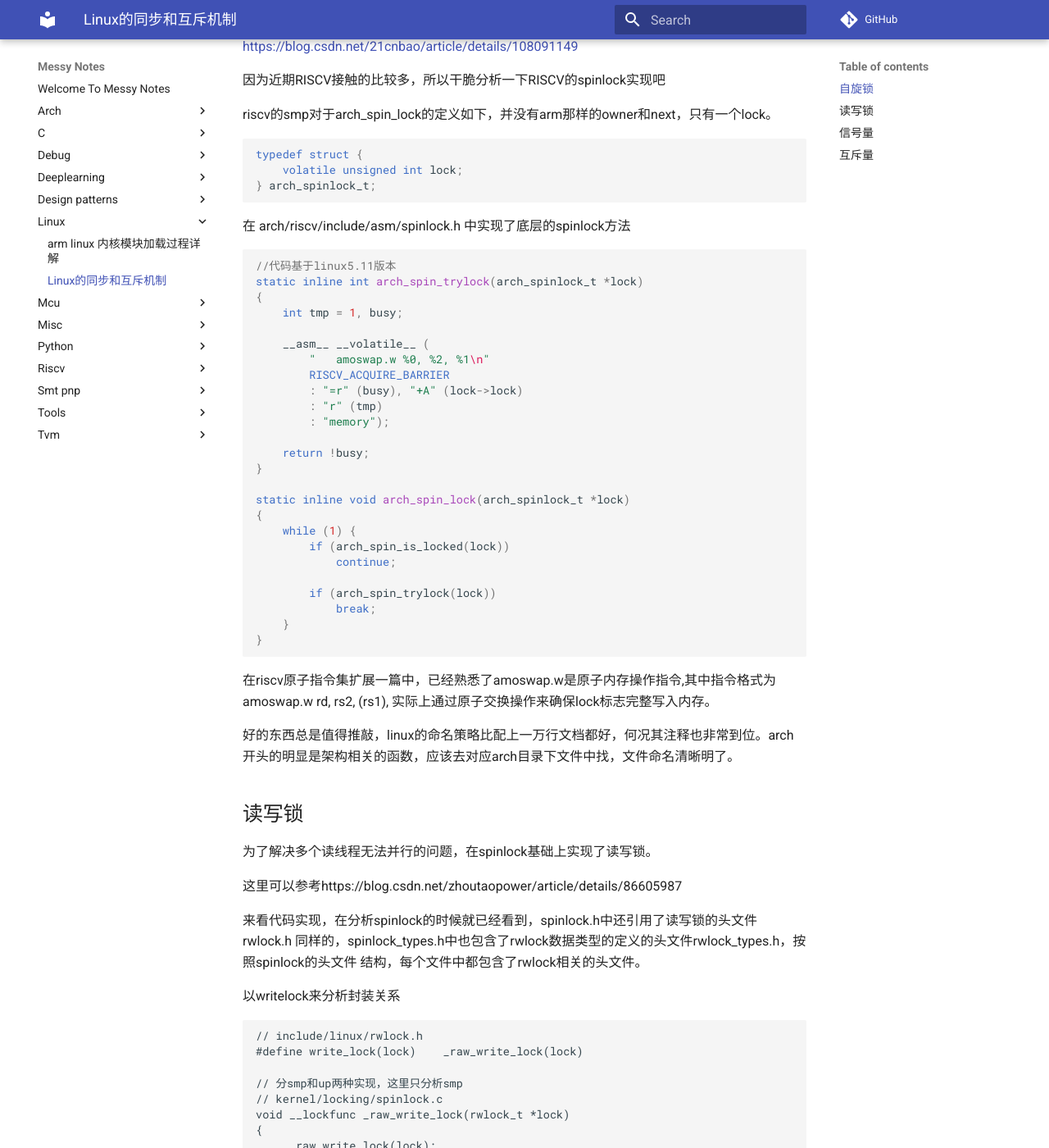
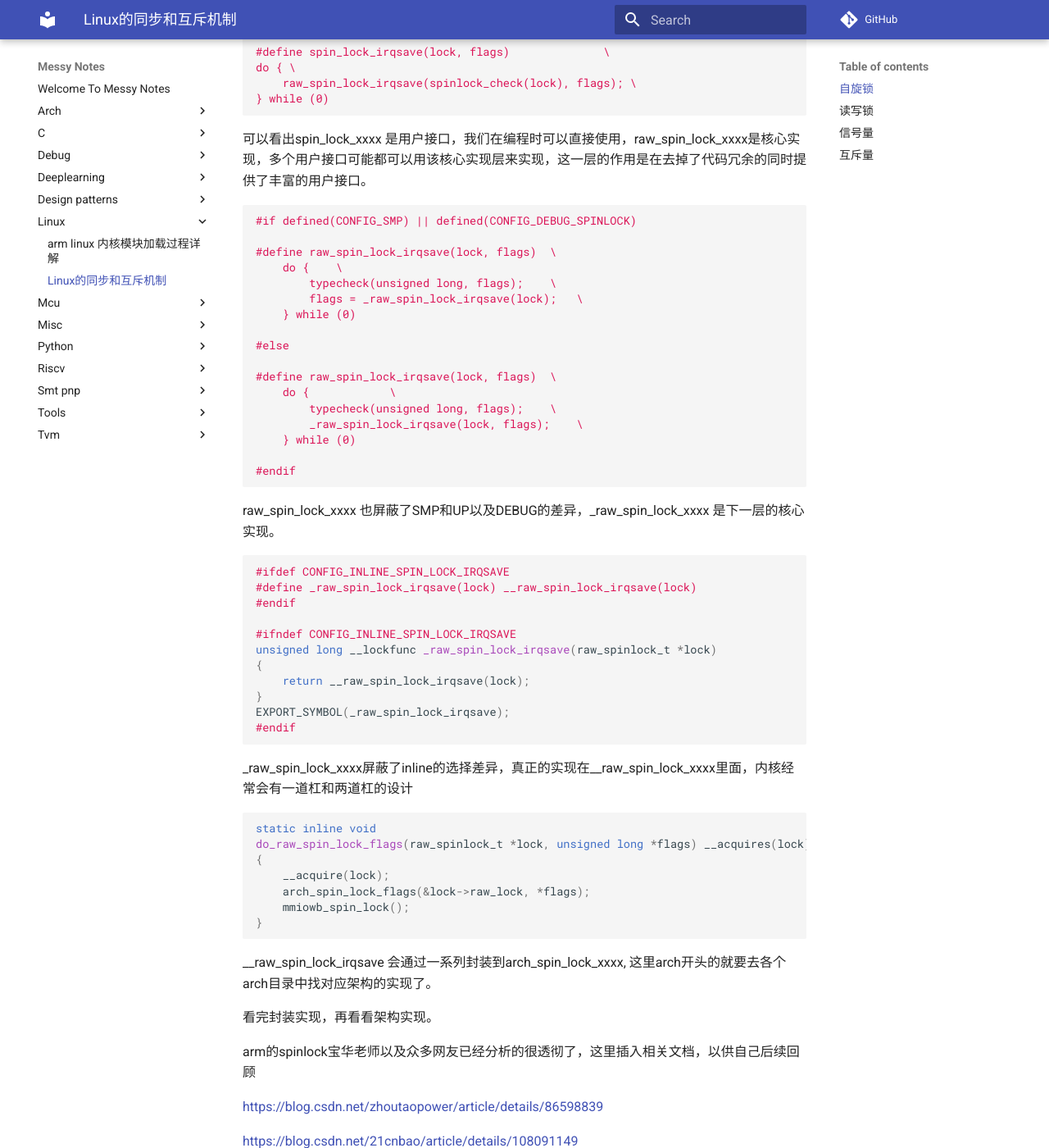
Before and after one commit to chsgcxy/messy_notes, an MkDocs documentation site: the page built from docs/linux/sync-and-exclusion.md, in a window 1280 px wide and 1400 px high, scrolled down 1165 px. Shown: the whole window at 82% size. Built offline with MkDocs 1.6.1 and Material for MkDocs 9.7.7, drawn with Linux system fonts in a browser that asks for light colours; comment, search, counter and statistics services are not loaded; some of the changed text lies outside the part shown.

Commit message:
update sync-and-exclusion

````diff
--- a/docs/linux/sync-and-exclusion.md
+++ b/docs/linux/sync-and-exclusion.md
@@ -24,6 +24,72 @@
 包含架构无关的API层以及架构相关的arch层。
 
 ![spinlock文件关系](../imgs/spinlock_files.png)
+
+以spin_lock_irqsave举例来分析内核的设计思路，与此同时，更加印证了所有计算机系统问题都可以通过增加一层来解决，如果不行，
+再加一层。
+
+spinlock.h中的定义如下
+
+```c
+#define spin_lock_irqsave(lock, flags)              \
+do { \
+    raw_spin_lock_irqsave(spinlock_check(lock), flags); \
+} while (0)
+```
+
+可以看出spin_lock_xxxx 是用户接口，我们在编程时可以直接使用，raw_spin_lock_xxxx是核心实现，多个用户接口可能都可以用该核心实现层来实现，这一层的作用是在去掉了代码冗余的同时提供了丰富的用户接口。
+
+```c
+#if defined(CONFIG_SMP) || defined(CONFIG_DEBUG_SPINLOCK)
+
+#define raw_spin_lock_irqsave(lock, flags)  \
+    do {    \
+        typecheck(unsigned long, flags);    \
+        flags = _raw_spin_lock_irqsave(lock);   \
+    } while (0)
+
+#else
+
+#define raw_spin_lock_irqsave(lock, flags)  \
+    do {            \
+        typecheck(unsigned long, flags);    \
+        _raw_spin_lock_irqsave(lock, flags);    \
+    } while (0)
+
+#endif
+```
+
+raw_spin_lock_xxxx 也屏蔽了SMP和UP以及DEBUG的差异，_raw_spin_lock_xxxx 是下一层的核心实现。
+
+```c
+#ifdef CONFIG_INLINE_SPIN_LOCK_IRQSAVE
+#define _raw_spin_lock_irqsave(lock) __raw_spin_lock_irqsave(lock)
+#endif
+
+#ifndef CONFIG_INLINE_SPIN_LOCK_IRQSAVE
+unsigned long __lockfunc _raw_spin_lock_irqsave(raw_spinlock_t *lock)
+{
+    return __raw_spin_lock_irqsave(lock);
+}
+EXPORT_SYMBOL(_raw_spin_lock_irqsave);
+#endif
+```
+
+_raw_spin_lock_xxxx屏蔽了inline的选择差异，真正的实现在__raw_spin_lock_xxxx里面，内核经常会有一道杠和两道杠的设计
+
+```c
+static inline void
+do_raw_spin_lock_flags(raw_spinlock_t *lock, unsigned long *flags) __acquires(lock)
+{
+    __acquire(lock);
+    arch_spin_lock_flags(&lock->raw_lock, *flags);
+    mmiowb_spin_lock();
+}
+```
+
+__raw_spin_lock_irqsave 会通过一系列封装到arch_spin_lock_xxxx, 这里arch开头的就要去各个arch目录中找对应架构的实现了。
+
+看完封装实现，再看看架构实现。
 
 arm的spinlock宝华老师以及众多网友已经分析的很透彻了，这里插入相关文档，以供自己后续回顾
 
@@ -88,7 +154,7 @@
 
 以writelock来分析封装关系
 
-```text
+```c
 // include/linux/rwlock.h
 #define write_lock(lock)    _raw_write_lock(lock)
 
@@ -160,12 +226,65 @@
 
 ## 信号量
 
+前面两种都可以在中断上下文中使用，适合轻量级的临界区。但这种的弊端在于无法在等锁的时候释放CPU，调度到其他任务中执行。
+信号量可以实现CPU的释放，它是一种会导致当前进程睡眠的锁，它适合用在临界区比较大的进程上下文中。
+
+在 [Linux 内核同步（五）：信号量（semaphore）](https://blog.csdn.net/zhoutaopower/article/details/86614945)一文中，已经详细描述了信号量的使用场景。的确，我们在编写代码的时候，有时候没得选，中断上下文就只能用自旋锁，不能选信号量；要和用户空间做同步的时候，只能选信号量； 有时候选信号量还是选自旋锁，取决与临近区大小，也就是预估调度的开销更大还是不调度更浪费CPU。
+信号量允许多个锁持有者，同时允许的持有者数量可以在声明信号的时候指定。绝大多数情况下，信号量允许一个锁的持有者，这种类型的信号量称之为二值信号量，也就是互斥信号量。
+
+```c
+struct semaphore {
+    raw_spinlock_t      lock;
+    unsigned int        count;
+    struct list_head    wait_list;
+};
+```
+
+从定义中就可以看出，信号量的基础仍然是自旋锁。对于信号量本身的访问，仍然需要自旋锁来保护。其中count就是所谓的允许持有者数量，当然绝大多少情况下它只允许有一个锁持有者(这里还需要就具体场景！)。
+
+信号量的术语是down和up,所谓down就是获取锁，即count--, 所谓up就是释放锁，就是count++。当然，这里面在不满足条件时会进行调度。
+
+down的调度函数如下
+
+```c
+static inline int __sched __down_common(struct semaphore *sem, long state,
+                                long timeout)
+{
+    struct semaphore_waiter waiter;
+
+    list_add_tail(&waiter.list, &sem->wait_list);
+    waiter.task = current;
+    waiter.up = false;
+
+    for (;;) {
+        if (signal_pending_state(state, current))
+            goto interrupted;
+        if (unlikely(timeout <= 0))
+            goto timed_out;
+        __set_current_state(state);
+        raw_spin_unlock_irq(&sem->lock);
+        timeout = schedule_timeout(timeout);
+        raw_spin_lock_irq(&sem->lock);
+        if (waiter.up)
+            return 0;
+    }
+
+ timed_out:
+    list_del(&waiter.list);
+    return -ETIME;
+
+ interrupted:
+    list_del(&waiter.list);
+    return -EINTR;
+}
+```
+
+这里有一处疑问，在调度之前raw_spin_unlock_irq(&sem->lock);是起到什么作用？
+
 ## 互斥量
 
 内核代码的注释质量真的是榜样，我们看include/linux/mutex.h中的描述Simple, straightforward mutexes with strict semantics
 点明了mutex的特点，简单直接严谨的锁
-互斥体是一种睡眠锁，也就是如果无法加锁，则会睡眠，引发调度。显然这不能用在中断上下文中。显然这可以应对
-临界区比较复杂的场景，因为等待锁的时候可以调度出去，让别人先走。
 
 include/linux/mutex.h中包含了mutex数据结构的定义以及相应API的声明
 
@@ -180,7 +299,13 @@
 };
 ```
 
-从mutex的定义能够看出来，mutex是在spinlock的基础上进行实现的，具体的mutex的实现还是挺复杂的，这里不进行展开，值得一提的是现在的互斥锁已经可以支持自旋等待了，可以通过CONFIG_MUTEX_SPIN_ON_OWNER使能MCS锁机制。
+从mutex的定义能够看出来，mutex也是在spinlock的基础上进行实现的。
+互斥体是一种睡眠锁，也就是如果无法加锁，则会睡眠，引发调度。显然这不能用在中断上下文中。显然这可以应对
+临界区比较复杂的场景，因为等待锁的时候可以调度出去，让别人先走。
+
+互斥量和count=1的二值信号量类似，但它的使用条件更加严格，能用互斥量应该尽量用互斥量。
+
+具体的mutex的实现还是挺复杂的，这里不进行展开，值得一提的是现在的互斥锁已经可以支持自旋等待了，可以通过CONFIG_MUTEX_SPIN_ON_OWNER使能MCS锁机制。
 
 引用宝华老师的分析如下
 
````
